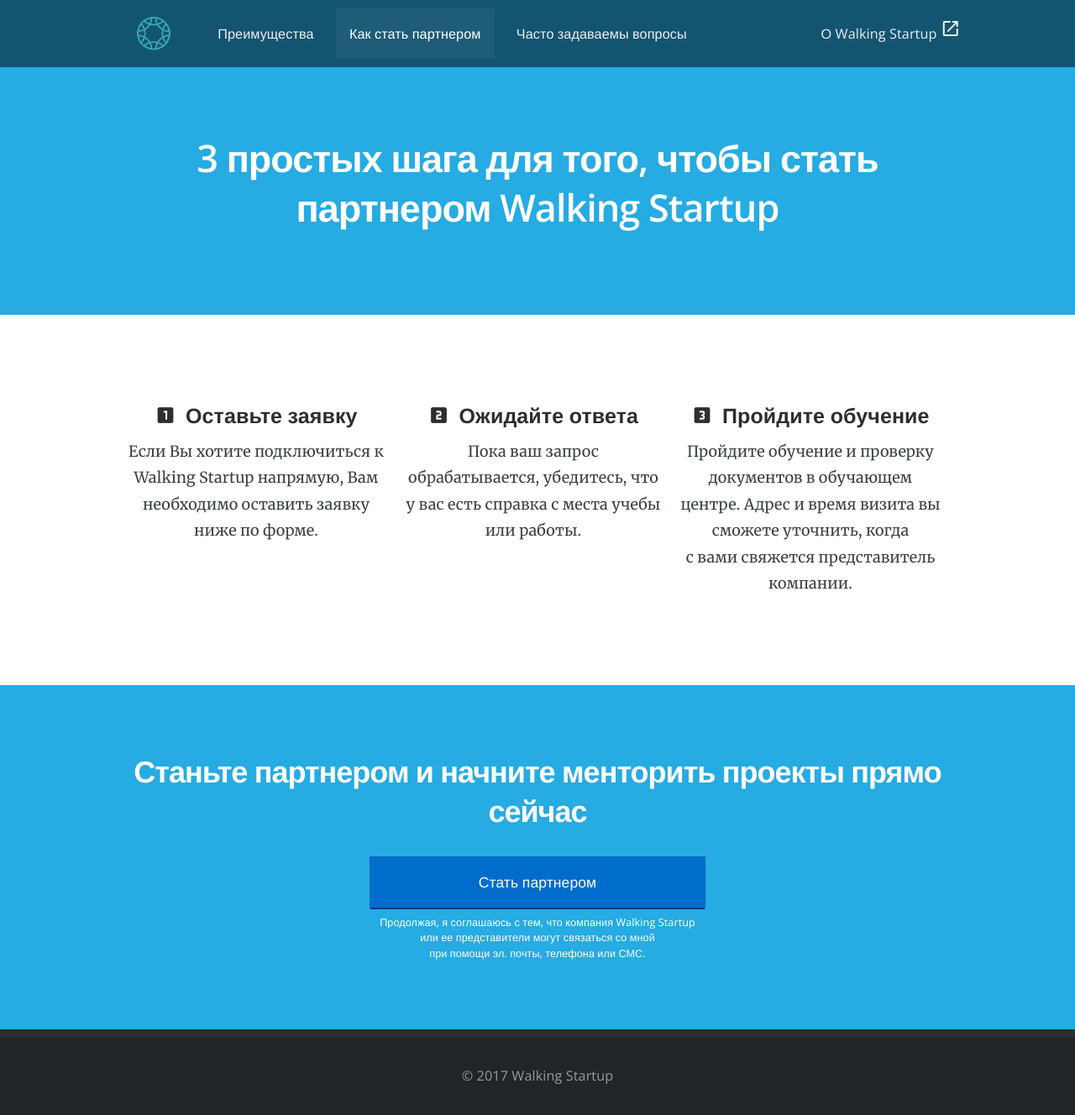
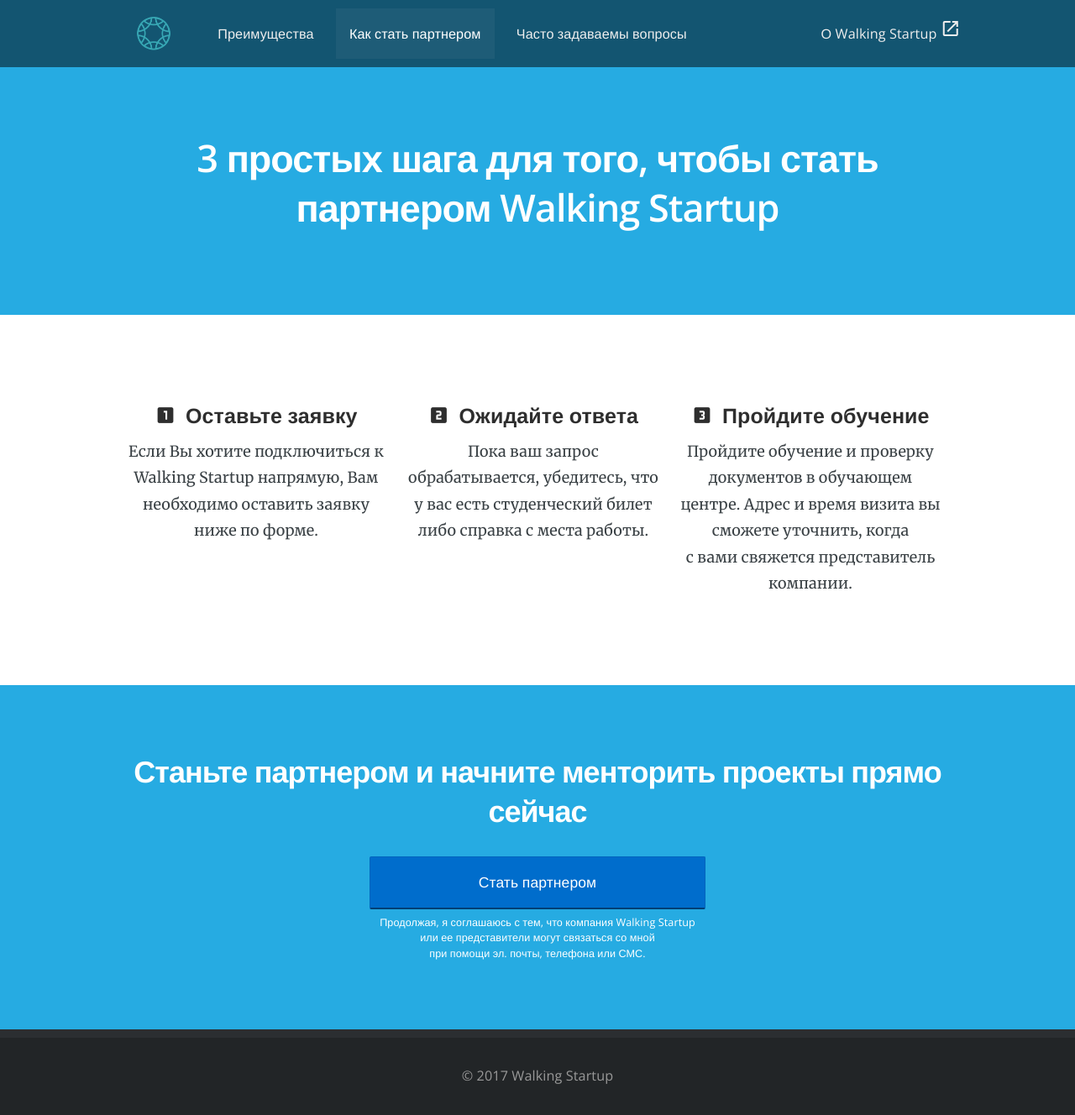
Before and after one commit to RakhimyanTim/partner.ws.github.io, a Jekyll site: the page built from pages/become-a-partner.html, in a window 1280 px wide. Shown: the whole page at 84% size. Built offline with Jekyll 4.4.1, drawn with Linux system fonts in a browser that asks for light colours; nearby versions of some CDN libraries.

Commit message:
Update become-a-partner.html

```diff
--- a/pages/become-a-partner.html
+++ b/pages/become-a-partner.html
@@ -20,7 +20,7 @@
 			</div>
 			<div class="col-1-3">
 				<h4 style="text-align: center;"><i class="material-icons">looks_two</i> Ожидайте ответа</h4>
-				<p style="text-align: center;">Пока ваш запрос обрабатывается, убедитесь, что у вас есть справка с места учебы или работы.</p>
+				<p style="text-align: center;">Пока ваш запрос обрабатывается, убедитесь, что у вас есть студенческий билет либо справка с места работы.</p>
 			</div>
 			<div class="col-1-3">
 				<h4 style="text-align: center;"><i class="material-icons">looks_3</i> Пройдите обучение</h4>
```
